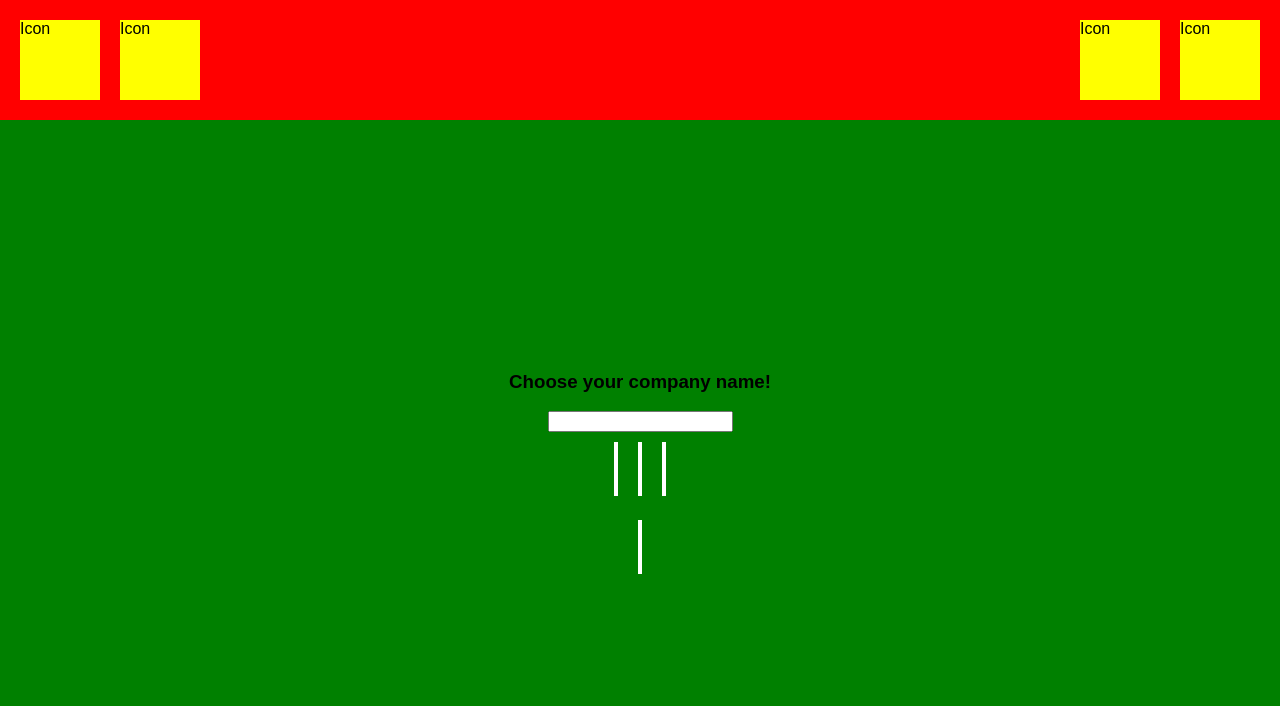
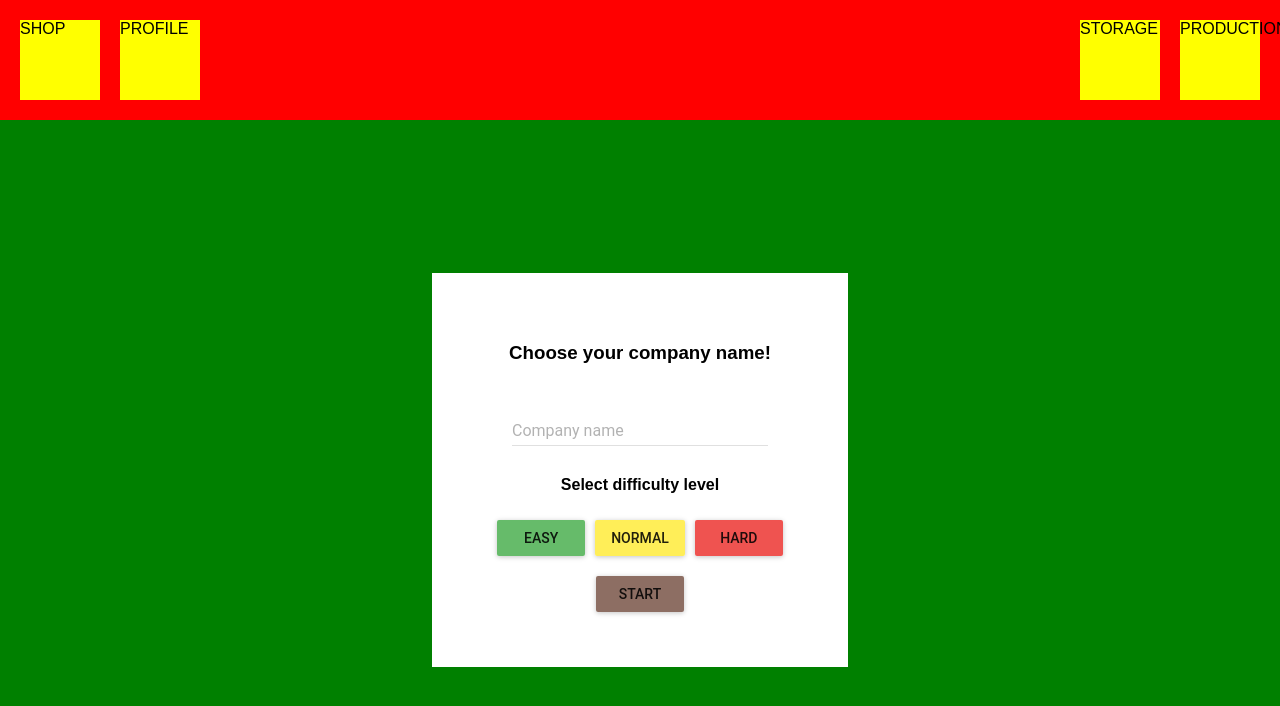
Before and after one commit to MrDamus/CarpentryInc, a React (Create React App) app: page / in a window 1280 px wide. Shown: the top 706 px of the page. Built offline with nearby package versions, Linux system fonts and the light colour scheme.

Commit message:
eslint and styling

```diff
--- a/src/App.js
+++ b/src/App.js
@@ -3,6 +3,7 @@ import logo from './logo.svg';
 import './App.css';
 import NavigationBar from './components/navigationBar';
 import StartingWindow from './components/startingWindow';
+import MuiThemeProvider from 'material-ui/styles/MuiThemeProvider';
 
 const styles= {
   contentWrapper: {
@@ -26,12 +27,14 @@ class App extends Component {
 
   render() {
     return (
-      <div className="App" >
-        <NavigationBar title={this.state.title} />
-        <div style={styles.contentWrapper}>
-          <StartingWindow />
+      <MuiThemeProvider>
+        <div className="App" >
+          <NavigationBar title={this.state.title} />
+          <div style={styles.contentWrapper}>
+            <StartingWindow />
+          </div>
         </div>
-      </div>
+      </MuiThemeProvider>
     );
   }
 }
--- a/src/components/navigationBar.jsx
+++ b/src/components/navigationBar.jsx
@@ -34,23 +34,23 @@ const styles= {
 
 
 export default class Navbar extends Component {
-  navigationButton() {
+  navigationButton(title) {
     return(
       <div style={styles.icon}>
-        Icon
+        {title.toUpperCase()}
       </div>
     );
   }
   render() {
     return(
       <div style={styles.wrapper}>
-        {this.navigationButton()}
-        {this.navigationButton()}
+        {this.navigationButton("shop")}
+        {this.navigationButton("profile")}
         <div style={styles.title}>
           <h2>{this.props.title}</h2>
         </div>
-        {this.navigationButton()}
-        {this.navigationButton()}
+        {this.navigationButton("storage")}
+        {this.navigationButton("production")}
       </div>
     )
   }
--- a/src/components/startingWindow.jsx
+++ b/src/components/startingWindow.jsx
@@ -1,38 +1,61 @@
 import React, { Component } from 'react';
+import RaisedButton from 'material-ui/RaisedButton';
+import {green400, yellow400, red400, brown400} from 'material-ui/styles/colors';
+import TextField from 'material-ui/TextField';
+import {findDOMNode} from 'react-dom';
 
 const styles= {
-   button: {
-      border: '2px solid white',
-      margin: 10,
-      maxWidth: 70,
-      height: 50,
-      flex: 1,
-      display: 'inline-flex',
-
-   },
-
+  wrapper: {
+    backgroundColor: 'white',
+    padding: 50,
+  },
+  difficultyWrapper: {
+    margin: 10,
+  },
+  button: {
+    margin: 5,
+  }
 };
 
 export default class Navbar extends Component {
-  navigationButton() {
-    return(
-      <div style={styles.button}>
-
-      </div>
-    );
+  constructor(props) {
+    super(props);
+    this.state = {
+      selectedDifficulty: ''
+    };
+  }
+  renderButton(title, color = 'white') {
+    return (
+        <RaisedButton
+          style={styles.button}
+          backgroundColor={color}
+          label={title.toUpperCase()}
+          onMouseDown={(event) => {
+          this.setState({selectedDifficulty: title.toUpperCase()})
+          }
+          }
+        />)
   }
 
 render() {
+  const {selectedDifficulty} = this.state;
     return (
-          <div>
+          <div style={styles.wrapper}>
             <h3>Choose your company name!</h3>
-            <input style={{}} onInput={input => this.setState({title: input.nativeEvent.path[0].value})} />
-            <div>
-                {this.navigationButton()}
-                {this.navigationButton()}
-                {this.navigationButton()}
+             <TextField
+                hintText="CarpentryInc"
+                floatingLabelText="Company name"
+              />
+            <div style={styles.difficultyWrapper}>
+                {selectedDifficulty === ''
+                  ? <h4>Select difficulty level</h4>
+                  : <h4>{`Selected Level: ${selectedDifficulty}`}</h4>
+                }
+                {this.renderButton("easy", green400)}
+                {this.renderButton("normal", yellow400)}
+                {this.renderButton("hard", red400)}
             </div>
-            {this.navigationButton()}
+            {this.renderButton("start", brown400)}
           </div>
       );
     }
```
Also changed, not shown: .eslintrc.js (added), 1 other file (tests, documents, lock files or other folders).
